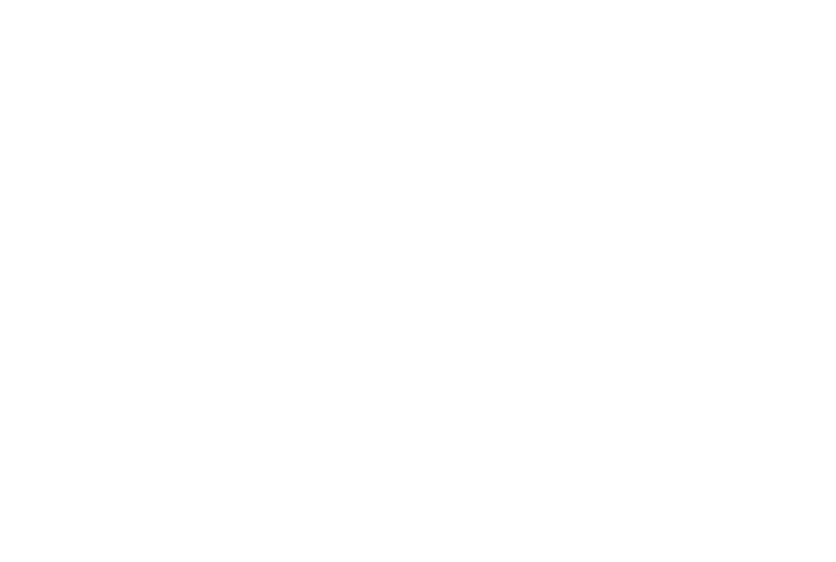
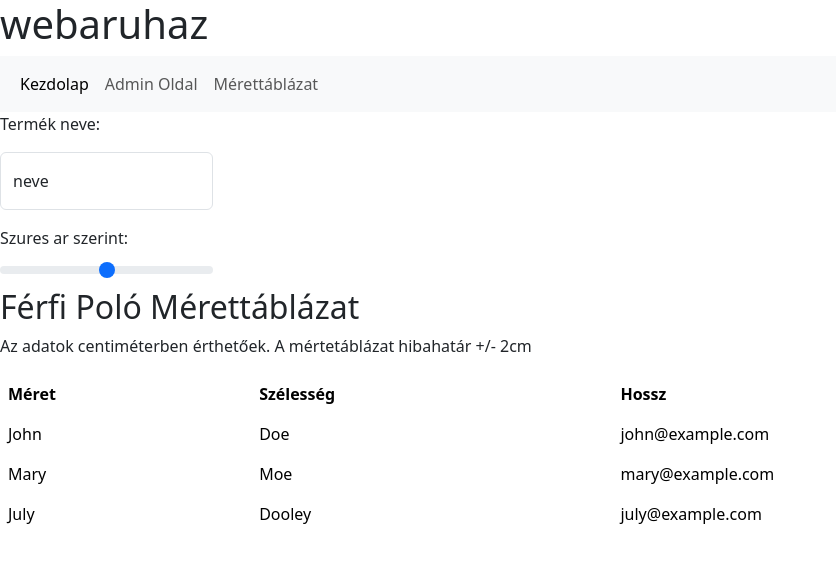
Before and after one commit to ewemormartin/webaruhaz_csoportos, a plain HTML site: page meretTabla.html in a window 1280 px wide. Shown: the whole page, without its empty margins (0-836 px from the left). Drawn offline with nearby package versions, Linux system fonts and the light colour scheme.

Commit message:
merettabla haladas

```diff
--- a/meretTabla.html
+++ b/meretTabla.html
@@ -4,8 +4,72 @@
     <meta charset="UTF-8">
     <meta name="viewport" content="width=device-width, initial-scale=1.0">
     <title>Ewemor Martin</title>
+    <link href="https://cdn.jsdelivr.net/npm/bootstrap@5.3.2/dist/css/bootstrap.min.css" rel="stylesheet">
+    <script src="https://cdn.jsdelivr.net/npm/bootstrap@5.3.2/dist/js/bootstrap.bundle.min.js"></script>
 </head>
 <body>
+    <header class="col-md-12">
+        <h1>webaruhaz</h1>
+    </header>
+    <nav class="navbar navbar-expand-sm bg-light navbar-light col-md-12">
+        <div class="container-fluid">
+            <ul class="navbar-nav">
+                <li class="nav-item">
+                    <a class="nav-link active" href="index.html">Kezdolap</a>
+                </li>
+                <li class="nav-item">
+                    <a class="nav-link" href="admin.html">Admin Oldal</a>
+                </li>
+                <li class="nav-item">
+                    <a class="nav-link" href="meretTabla.html">Mérettáblázat</a>
+                </li>
+            </ul>
+        </div>
+    </nav>
+    <aside class="col-md-2">
+        <p>Termék neve: </p>
+        <div class="form-floating mb-3 mt-3">
+            <input type="text" class="form-control" id="email" placeholder="Enter email" name="email">
+            <label for="email">neve</label>
+          </div>
+        <label for="customRange" class="form-label">Szures ar szerint: </label>
+        <input type="range" class="form-range" id="customRange" min="0" max="4">
 
+    </aside>
+    <article>
+        <div class="table-responsive">
+            <div class="cim">
+                <h2>Férfi Poló Mérettáblázat</h2>
+                 <p>Az adatok centiméterben érthetőek. A mértetáblázat hibahatár +/- 2cm</p>
+            </div>
+
+            <table class="table table-borderless">
+                <thead>
+                  <tr>
+                    <th>Méret</th>
+                    <th>Szélesség</th>
+                    <th>Hossz</th>
+                  </tr>
+                </thead>
+                <tbody>
+                  <tr>
+                    <td>John</td>
+                    <td>Doe</td>
+                    <td>john@example.com</td>
+                  </tr>
+                  <tr>
+                    <td>Mary</td>
+                    <td>Moe</td>
+                    <td>mary@example.com</td>
+                  </tr>
+                  <tr>
+                    <td>July</td>
+                    <td>Dooley</td>
+                    <td>july@example.com</td>
+                  </tr>
+                </tbody>
+              </table>
+          </div>
+    </article>
 </body>
 </html>
```
